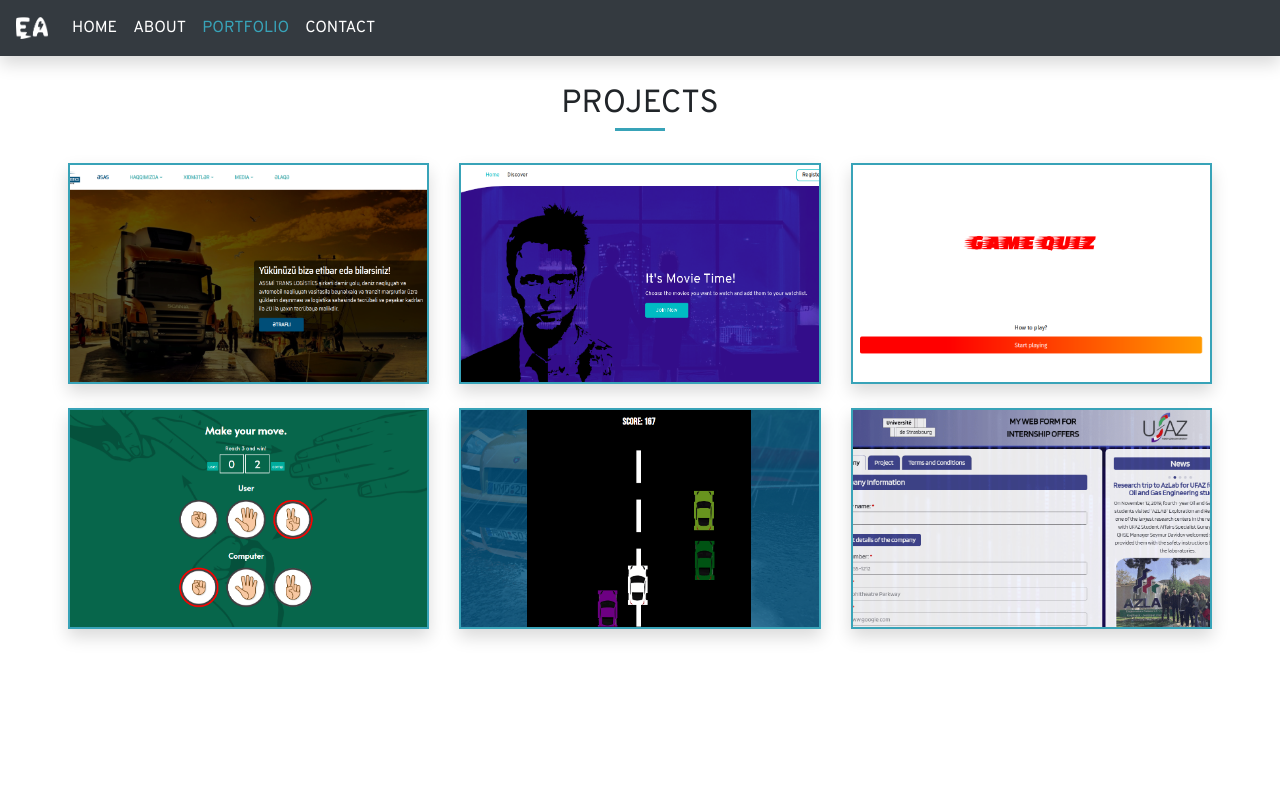
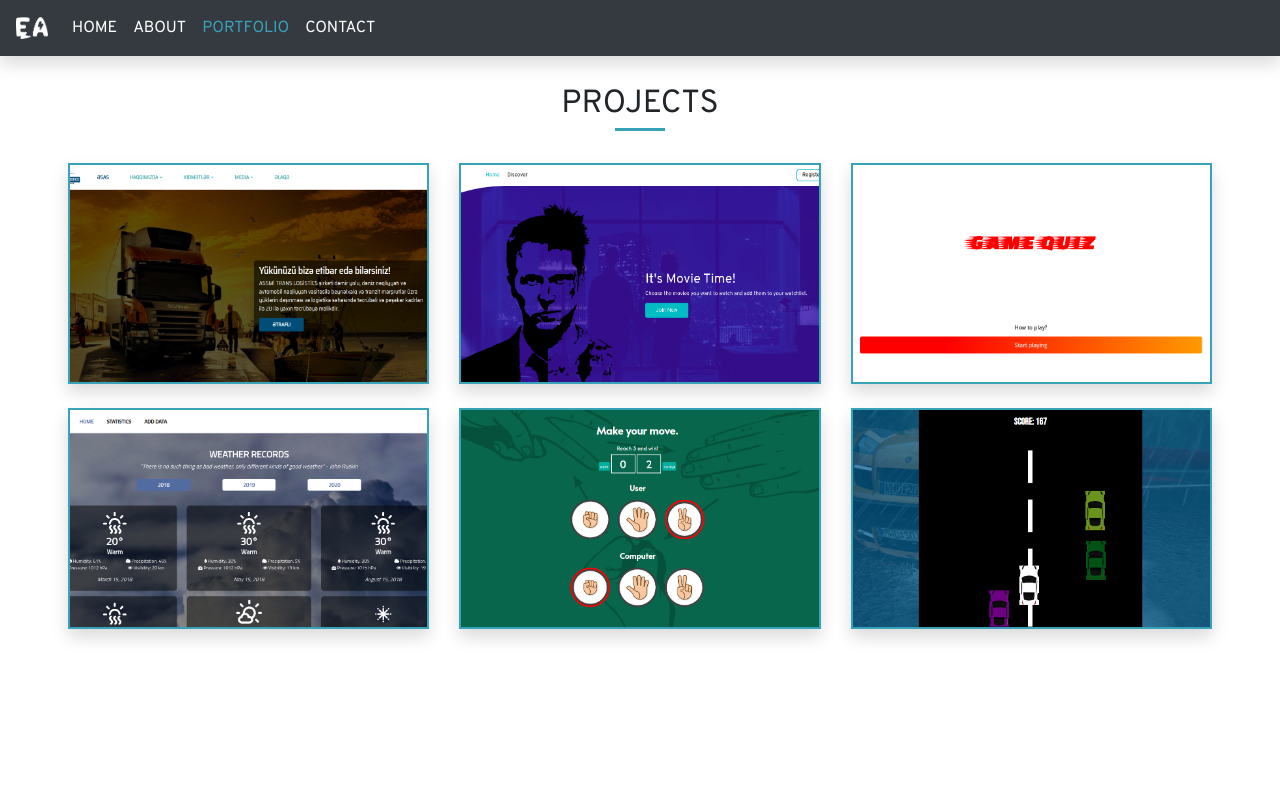
Before and after one commit to eyvazahmadzada/portfolio, an Angular app: page /portfolio in a window 1280 px wide. Shown: the top 800 px of the page. Built offline with nearby package versions, Linux system fonts and the light colour scheme.

Commit message:
CV updated, new project added

```diff
--- a/src/app/pages/about/about.component.ts
+++ b/src/app/pages/about/about.component.ts
@@ -22,6 +22,7 @@ export class AboutComponent {
     { name: 'react native', value: 80 },
     { name: 'figma', value: 85 },
     { name: 'mysql', value: 80 },
+    { name: 'php', value: 70 },
     { name: 'python', value: 75 },
     { name: 'c', value: 70 },
     { name: 'git', value: 80 },
--- a/src/app/pages/portfolio/portfolio.component.ts
+++ b/src/app/pages/portfolio/portfolio.component.ts
@@ -30,6 +30,13 @@ export class PortfolioComponent {
       'ReactJS'
     ),
     new Project(
+      'MySKYL',
+      'A website to display, analyze and insert weather records.',
+      'myskyl.png',
+      'http://eyvazahmadzada12.alwaysdata.net/myskyl',
+      'PHP, MySQL'
+    ),
+    new Project(
       'Rock, Paper & Scissors Game',
       'A basic website to play Rock, Paper & Scissors Game.',
       'playrps.png',
@@ -44,12 +51,5 @@ export class PortfolioComponent {
       'https://gamecar.netlify.app/',
       'HTML, CSS, JS'
     ),
-    new Project(
-      'Internship Form',
-      'A website to get internship offers from companies.',
-      'internship-offers.png',
-      'https://internship-offers.netlify.app/',
-      'HTML, CSS, jQuery'
-    ),
   ];
 }
```
Also changed, not shown: src/assets/images/myskyl.png (added), 1 other file (tests, documents, lock files or other folders).
